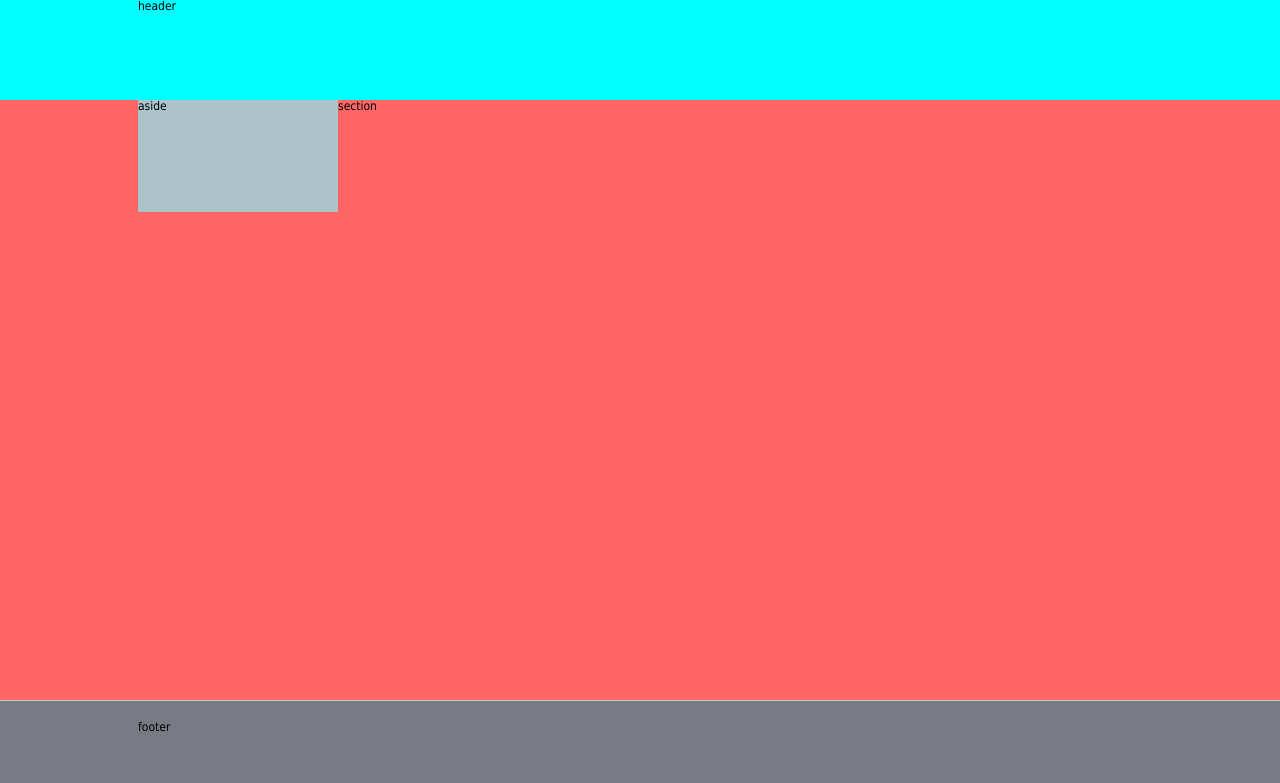
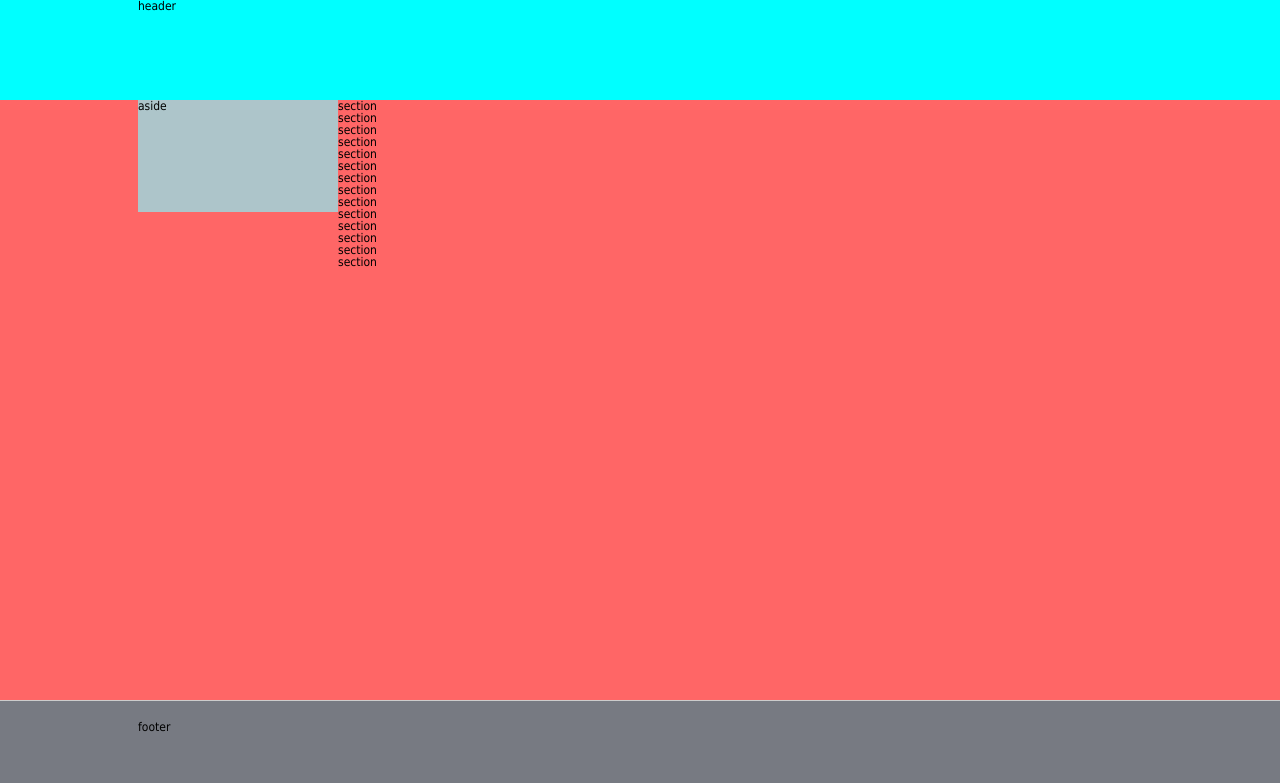
Before and after one commit to nomigood/LG_Twins, a plain HTML site: page sub.html in a window 1280 px wide. Drawn offline with Linux system fonts and the light colour scheme.

Commit message:
layout 수정

```diff
--- a/libs/css/layout.css
+++ b/libs/css/layout.css
@@ -34,10 +34,10 @@ html,body {width:100%;height:100%}
 #wrap {width:100%;height:100%;}
 	#header {position:relative;width:100%;height:100px;background:aqua;z-index: 1000}
 	#container {position:relative;margin:-100px 0 -100px 0;height:auto !important;height:100%;min-height:100%;z-index: 100;background:#ff6666;}
-		#content_wrap {position:relative;margin:0 auto;width:1004px;height:100%;z-index: 500}
+		#content_wrap {margin:0 auto;width:1004px;height:100%;z-index: 500}
 			#aside {float:left;padding:100px 0 100px 0;width:200px;height:100%;/*border:1px solid #ccc;border-top:none;border-bottom:none;*/background:#adc5ca;}
 			#section {float:left;padding:100px 0 100px 0;width:800px;height:100%;}
-	#footer {position:relative;padding:20px 0;height:59px;border-top:1px solid #ccc;background:#777A82;z-index: 800}
+	#footer {position:relative;padding:20px 0;height:59px;border-top:1px solid #ccc;background:#777A82;z-index: 500}
 
 
 .skip a {position:absolute;padding:10px 0;left:0;top:-100px;width:100%;background:#777a82;color:#fff;font-weight:bold;font-size:1.0em;text-align:center;display:block;z-index:100}
--- a/sub.html
+++ b/sub.html
@@ -33,7 +33,20 @@
 				<!-- /#aside -->
 				<!-- #section -->
 				<div id="section">
-					section
+					<p>section</p>
+					<p>section</p>
+					<p>section</p>
+					<p>section</p>
+					<p>section</p>
+					<p>section</p>
+					<p>section</p>
+					<p>section</p>
+					<p>section</p>
+					<p>section</p>
+					<p>section</p>
+					<p>section</p>
+					<p>section</p>
+					<p>section</p>
 				</div>
 				<!-- /#section -->
 			</div>
```
